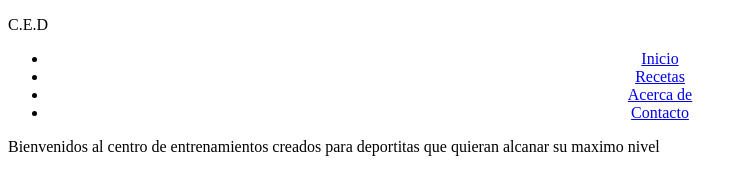
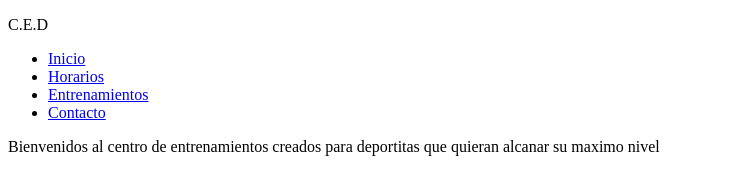
Before and after one commit to joaquingomez3/joaquingomez3.github.io, a plain HTML site: page index.html in a window 1280 px wide. Shown: the whole page, without its empty margins (0-747 px from the left). Drawn offline with Linux system fonts and the light colour scheme.

Commit message:
Update index.html

```diff
--- a/index.html
+++ b/index.html
@@ -8,14 +8,16 @@
 <body>
 
     <p>C.E.D</p>
-    <div id="header" align="center">
-        <ul class="nav">
+    <header>
+   <nav>
+        <ul>
             <li><a href="paginaWeb.html">Inicio</a></li>
-            <li><a href="recetas.html">Recetas</a></li>
-            <li><a href="AcercaDe.html">Acerca de</a></li>
+            <li><a href="recetas.html">Horarios</a></li>
+            <li><a href="AcercaDe.html">Entrenamientos</a></li>
             <li><a href="contacto.html">Contacto</a></li>
         </ul>
-    </div>
+    </nav>
+</header>
     <p>Bienvenidos al centro de entrenamientos creados para deportitas que quieran alcanar su maximo nivel</p>
 </body>
 </html>
```
